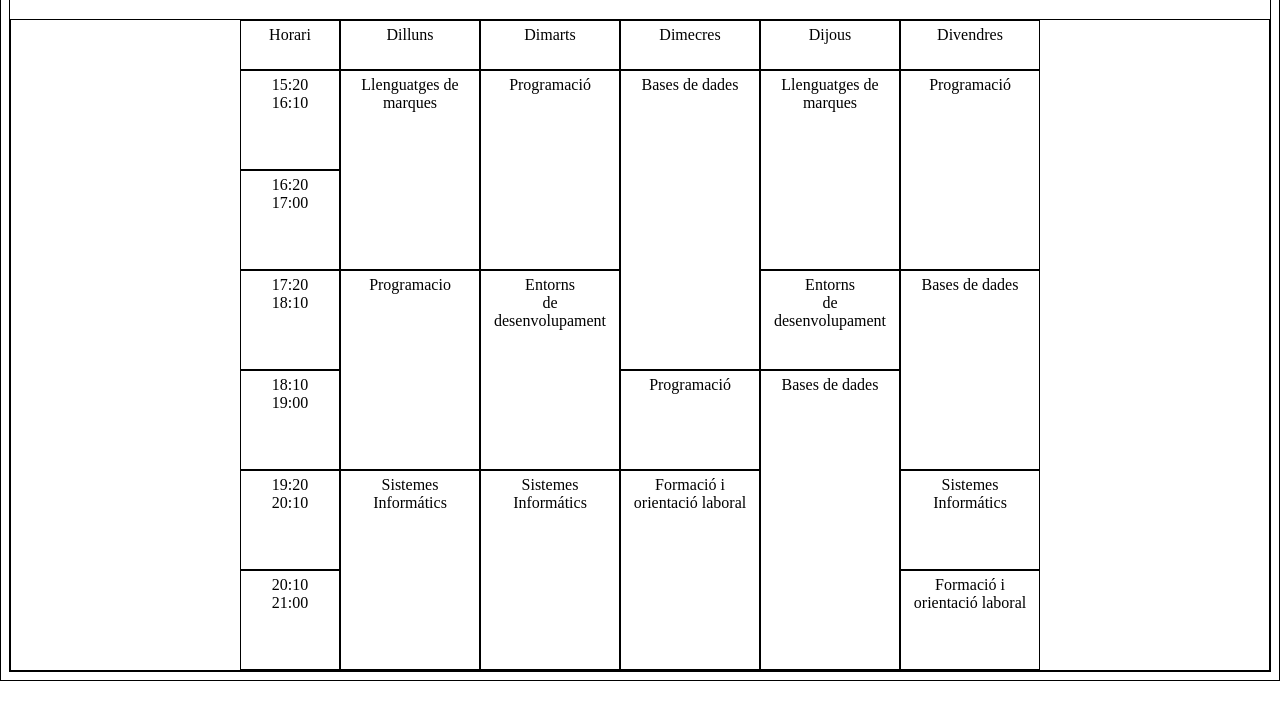
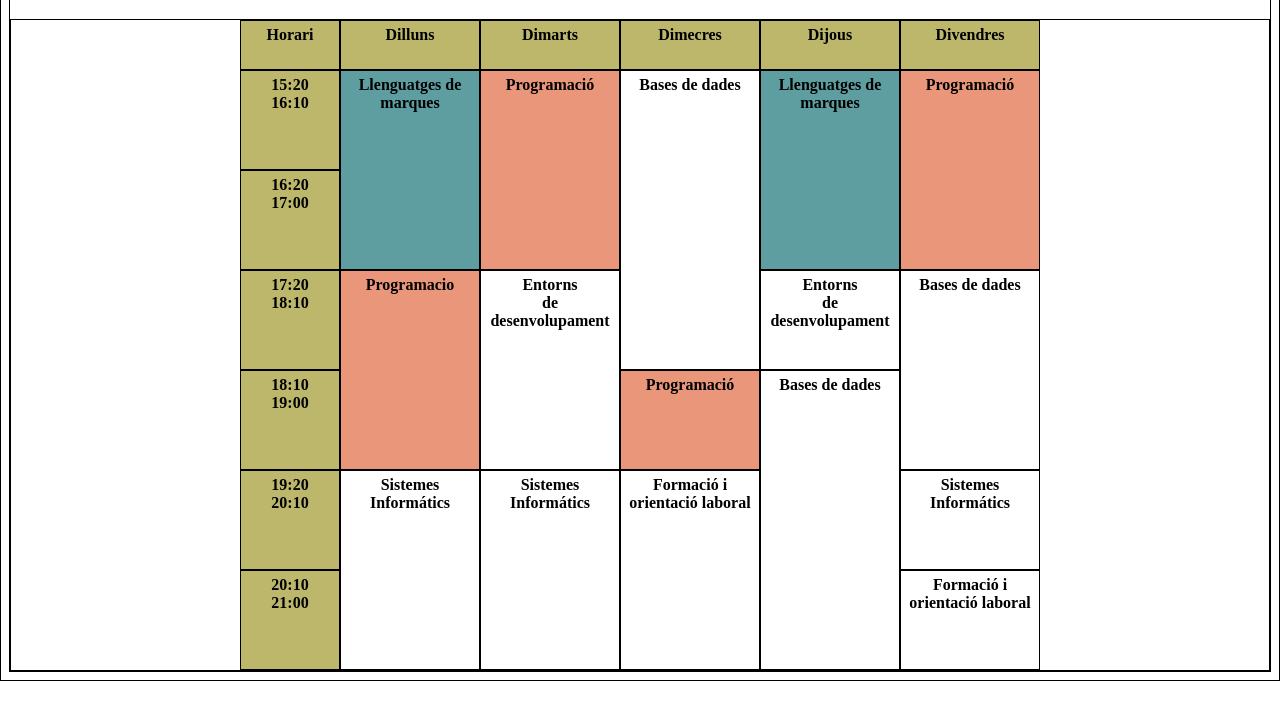
Before and after one commit to aliciavazquezwid/grid, a plain HTML site: page grid_css.html in a window 1280 px wide. Shown: the part 73-792 px from the top of the page. Drawn offline with Linux system fonts and the light colour scheme.

Commit message:
Millores versió inicial

```diff
--- a/grid_css.html
+++ b/grid_css.html
@@ -17,6 +17,7 @@
 	display:grid;
 	grid-template-rows: 50px repeat(6,100px);
 	grid-template-columns:100px repeat(5,140px);
+	font-weight:bold;
 }
 
 
@@ -41,8 +42,20 @@
 	grid-row-start: span 3;
 }
 
+.horari,.dia1,.dia2,.dia3,.dia4,.dia5,.hora1,.hora2,.hora3,.hora4,.hora5,.hora6{
+	background-color:darkkhaki;
 
+}
 
+.LM{
+	background-color: cadetblue;
+}
+.Programacio{
+	background-color:darksalmon;
+}
+
+.Basesdedades{
+}
 </style>
 </head>
 <body>
@@ -58,7 +71,7 @@
 <div class="hora1">15:20<br/>16:10</div>
 <div class="LM dueshores">Llenguatges de marques</div>
 <div class="Programacio dueshores">Programació</div>
-<div class="Bases de dades treshores">Bases de dades</div>
+<div class="Basesdedades treshores">Bases de dades</div>
 <div class="LM dueshores">Llenguatges de marques</div>
 <div class="Programacio dueshores">Programació</div>
 
@@ -68,11 +81,11 @@
 <div class="Programacio dueshores">Programacio</div>
 <div class="ede dueshores">Entorns<br/>de<br/>desenvolupament</div>
 <div class="ede">Entorns<br/>de<br/>desenvolupament</div>
-<div class="Bases de dades dueshores">Bases de dades</div>
+<div class="Basesdedades dueshores">Bases de dades</div>
 
 <div class="hora4">18:10<br/>19:00</div>
 <div class="Programacio">Programació</div>
-<div class="Bases de dades treshores">Bases de dades</div>
+<div class="Basesdedades treshores">Bases de dades</div>
 
 <div class="hora5">19:20<br/>20:10</div>
 <div class="sistemes dueshores">Sistemes Informátics</div>
```
